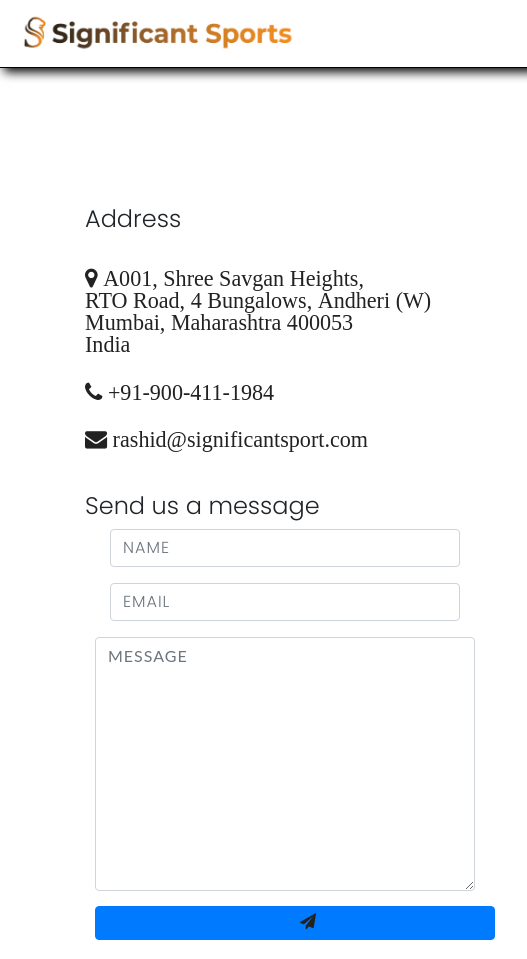
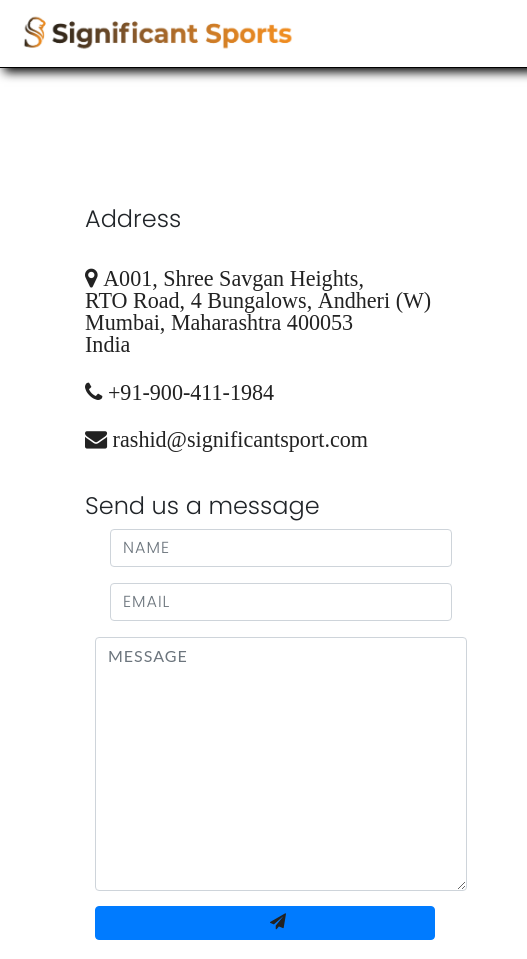
Before and after one commit to xmonish/significant4, a plain HTML site: page contact.html in a window 1280 px wide. Shown: the top 959 px of the page, 0-527 px from the left. Drawn offline with nearby package versions, Linux system fonts and the light colour scheme.

Commit message:
shorten submit button in form

```diff
--- a/style.css
+++ b/style.css
@@ -829,13 +829,13 @@
 .send-button {
   margin-top: 15px;
   height: 34px;
-  width: 400px;
+  width: 340px;
   overflow: hidden;
   transition: all .2s ease-in-out;
 }
 
 .button {
-  width: 400px;
+  width: 340px;
   height: 34px;
   transition: all .2s ease-in-out;
 }
```
